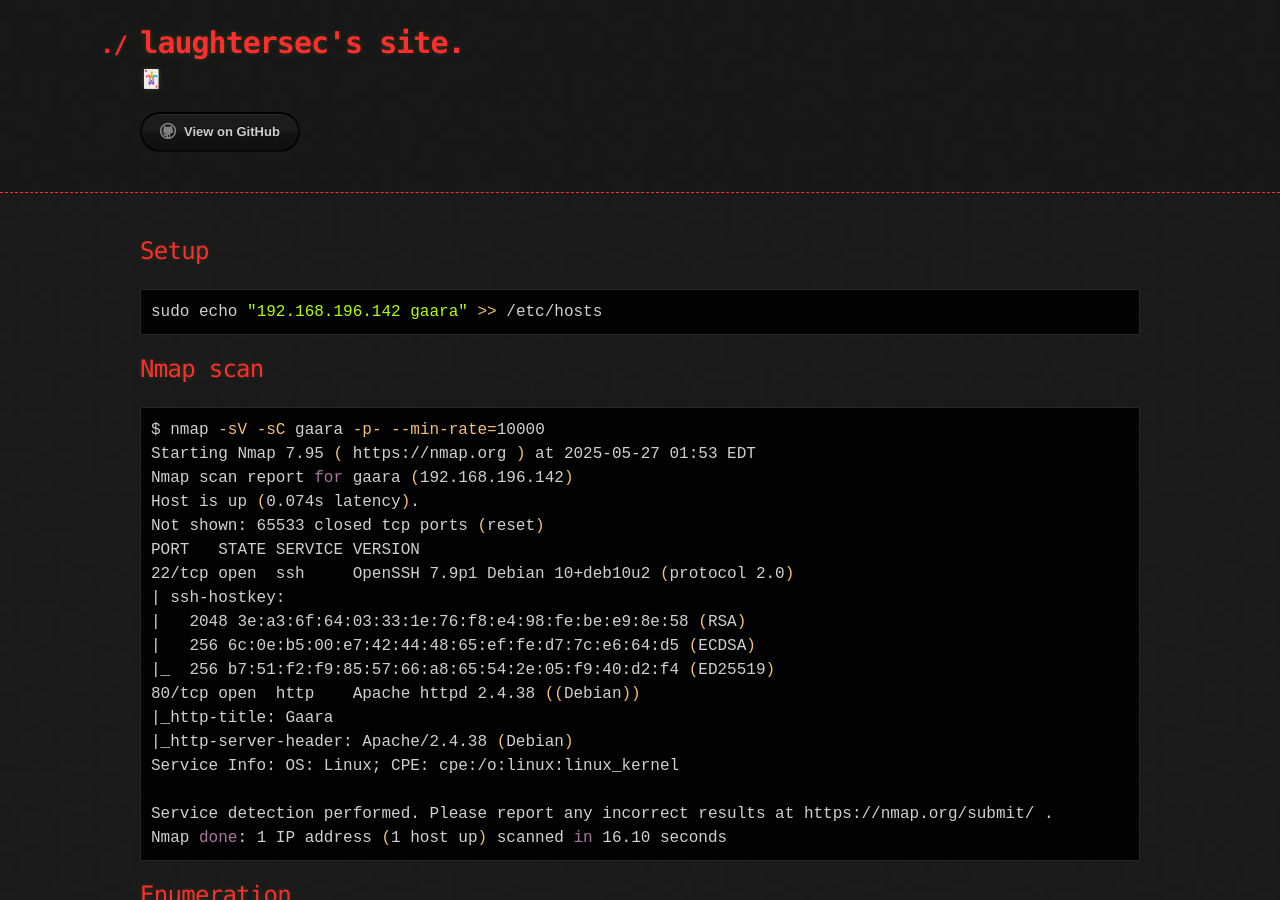
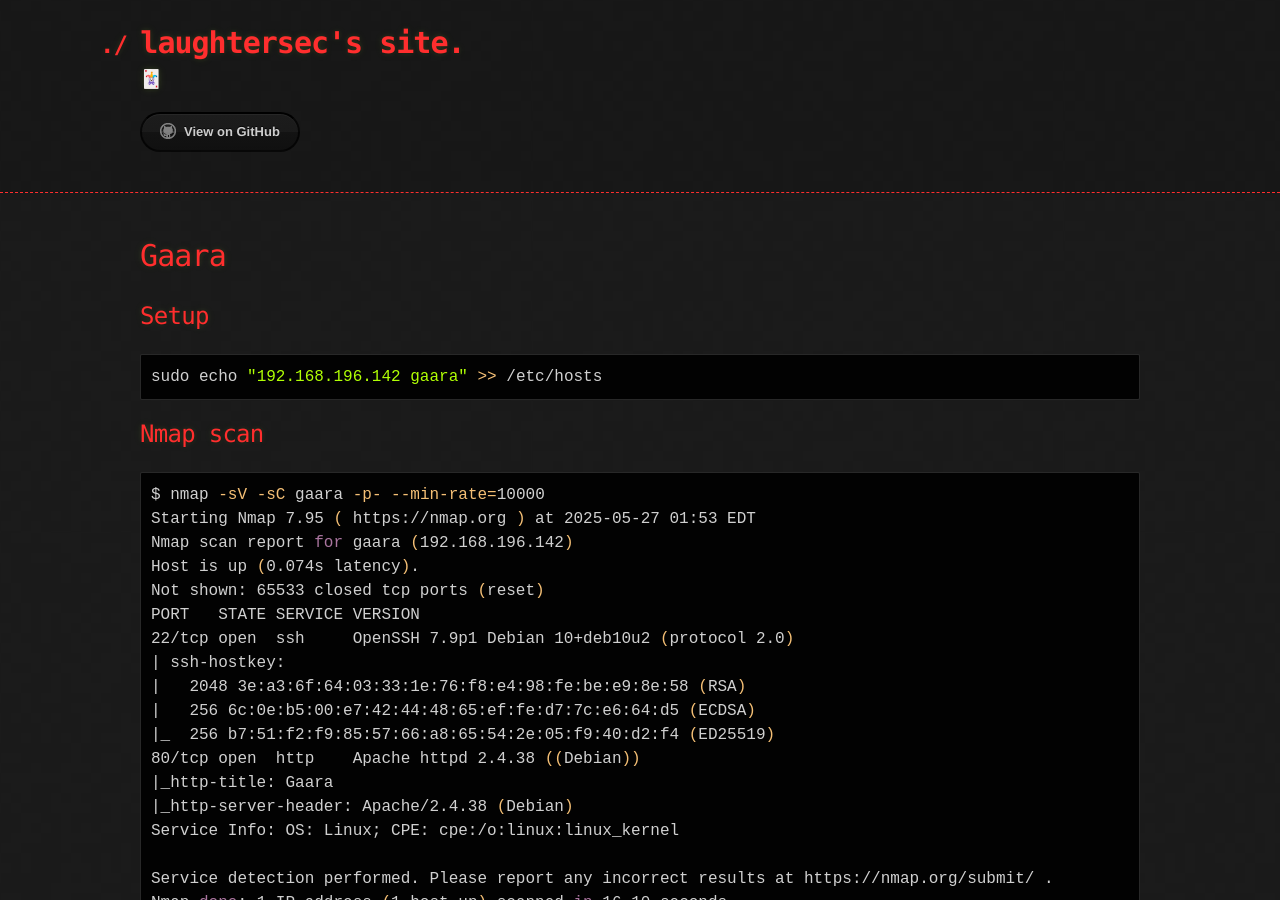
Before and after one commit to laughtersec/laughtersec.github.io, a Jekyll site: the page built from pages/gaara.md, in a window 1280 px wide and 900 px high. Built offline with Jekyll 4.4.1, drawn with Linux system fonts in a browser that asks for light colours; our own code applies the rules of GitHub Pages for plain Markdown files.

Commit message:
Update gaara.md

````diff
--- a/pages/gaara.md
+++ b/pages/gaara.md
@@ -3,6 +3,9 @@ tags:
   - linux
   - Easy
 ---
+
+# Gaara
+
 ## Setup
 
 ```shell
````
